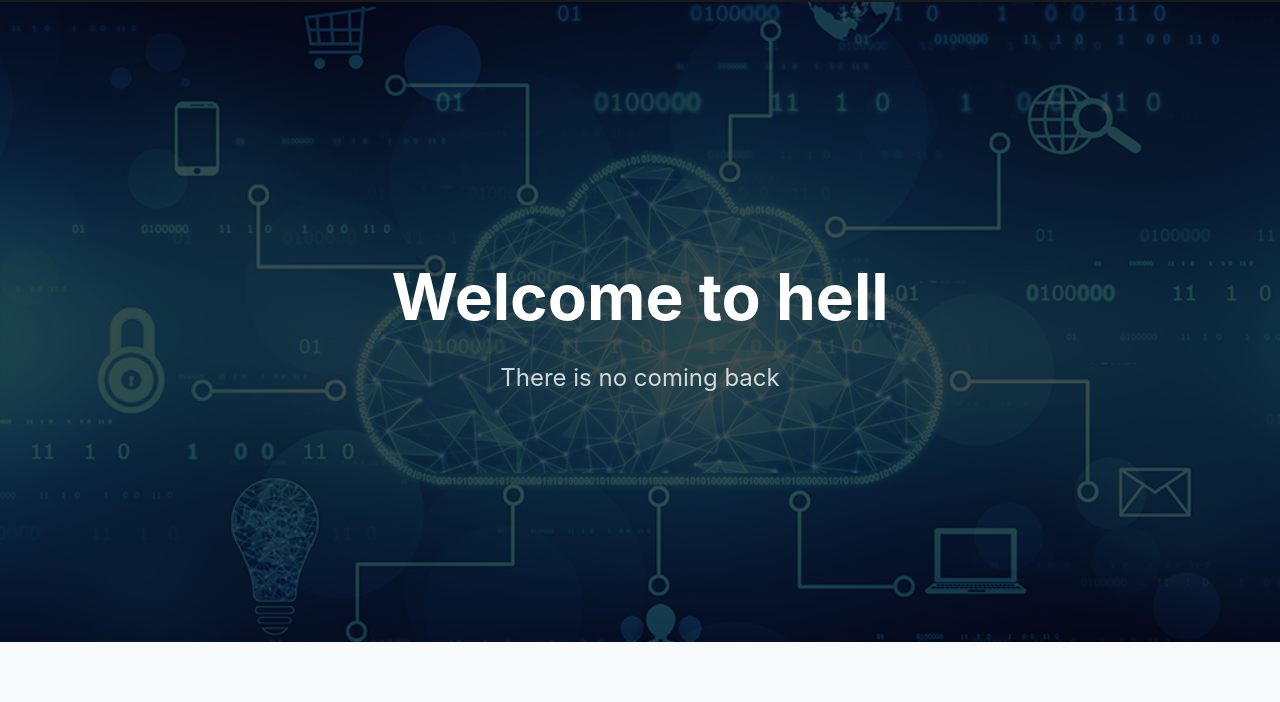
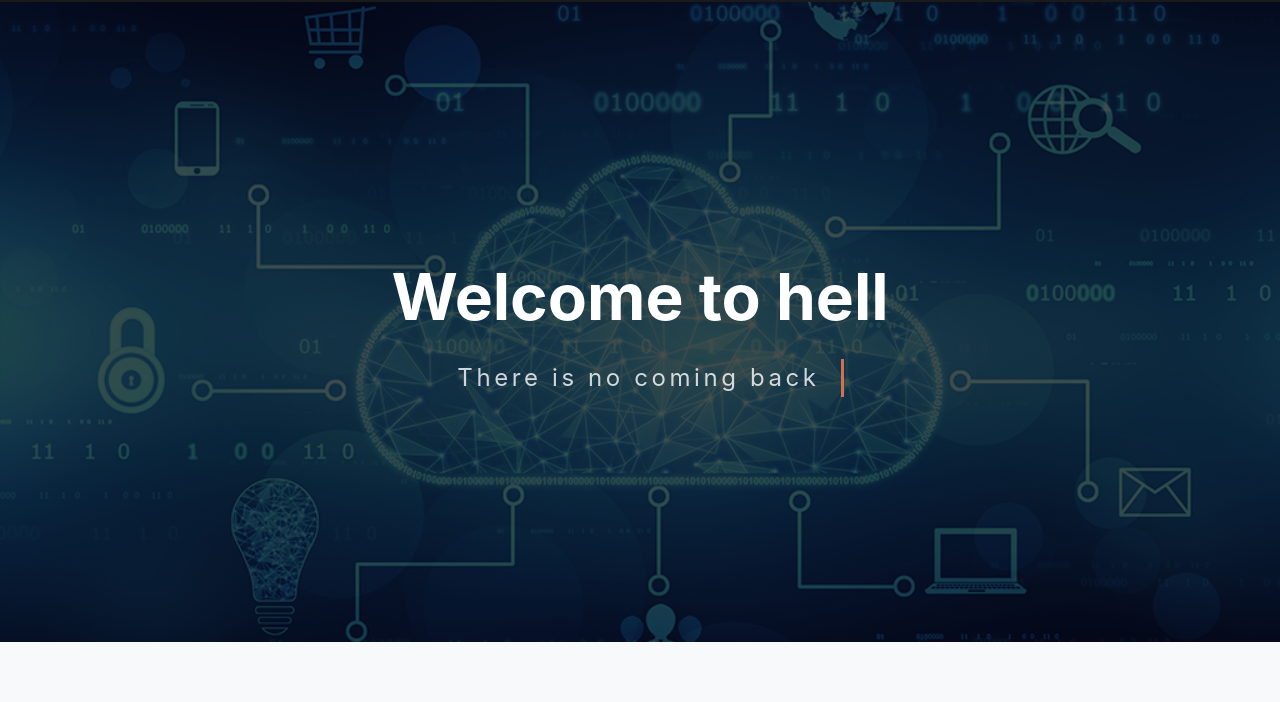
Before and after one commit to credator420/website-informatika, a website: page index.html in a window 1280 px wide. Shown: the part 98-800 px from the top of the page. Drawn offline with nearby package versions, Linux system fonts and the light colour scheme; no server answers.

Commit message:
Auto-sync: 2026-04-09

```diff
--- a/index.html
+++ b/index.html
@@ -19,11 +19,10 @@
     </nav>
 
     <main>
-        <section id="home" class="hero-section">
-            <h1>Welcome to hell</h1>
-            <p>There is no coming back</p>
-        </section>
-
+    <section id="home" class="hero-section">
+    <h1>Welcome to hell</h1>
+    <p class="typewriter">There is no coming back</p>
+</section>
         <section id="about" class="info-section">
             <h2>About Us</h2>
             <p>How does my website work? Learn here:</p>
--- a/style.css
+++ b/style.css
@@ -232,9 +232,30 @@ button:hover, .submit-btn:hover {
 .btn-tab { background: #f1f1f1; color: #444; box-shadow: none; margin: 0 5px; }
 .btn-small { padding: 8px 16px; font-size: 0.85rem; }
 
-.footer {
-    background: #111;
-    color: rgba(255,255,255,0.5);
-    padding: 40px;
-    font-size: 0.9rem;
+.typewriter {
+    display: inline-block; /* Essential for width animation */
+    overflow: hidden; /* Ensures the text is hidden until typed */
+    border-right: .15em solid var(--primary); /* The blinking cursor */
+    white-space: nowrap; /* Keeps the text on a single line */
+    margin: 0 auto; /* Centers it if needed */
+    letter-spacing: .15em;
+
+    /* Animation 1: Typing | Animation 2: Cursor Blink */
+    animation:
+        typing 3.5s steps(27, end),
+        blink-caret .75s step-end infinite;
+
+    width: 27ch; /* "There is no coming back" is 22 characters long */
 }
+
+/* The typing effect */
+@keyframes typing {
+    from { width: 0 }
+    to { width: 22ch }
+}
+
+/* The typewriter cursor effect */
+@keyframes blink-caret {
+    from, to { border-color: transparent }
+    50% { border-color: var(--primary); }
+}
```
